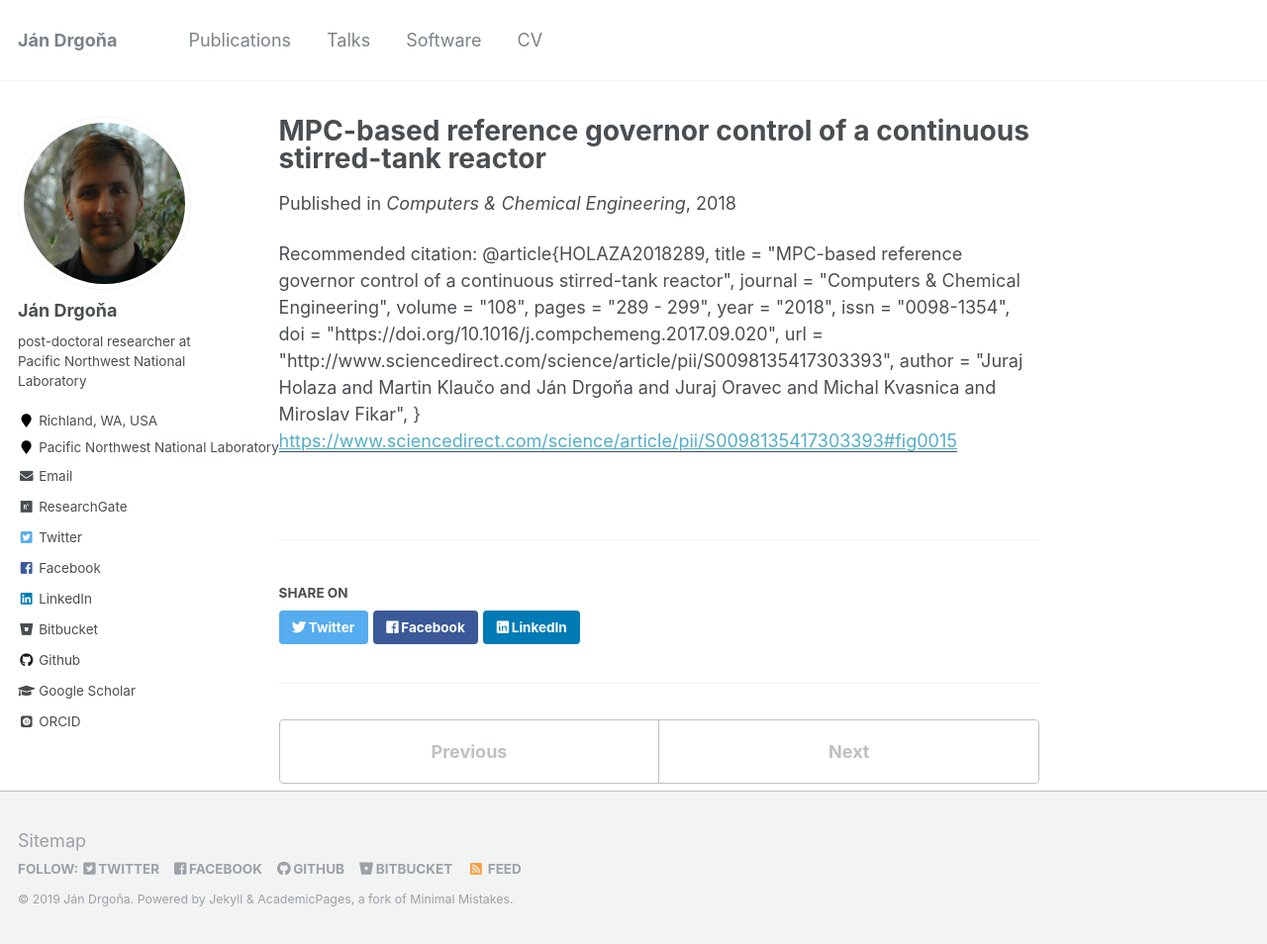
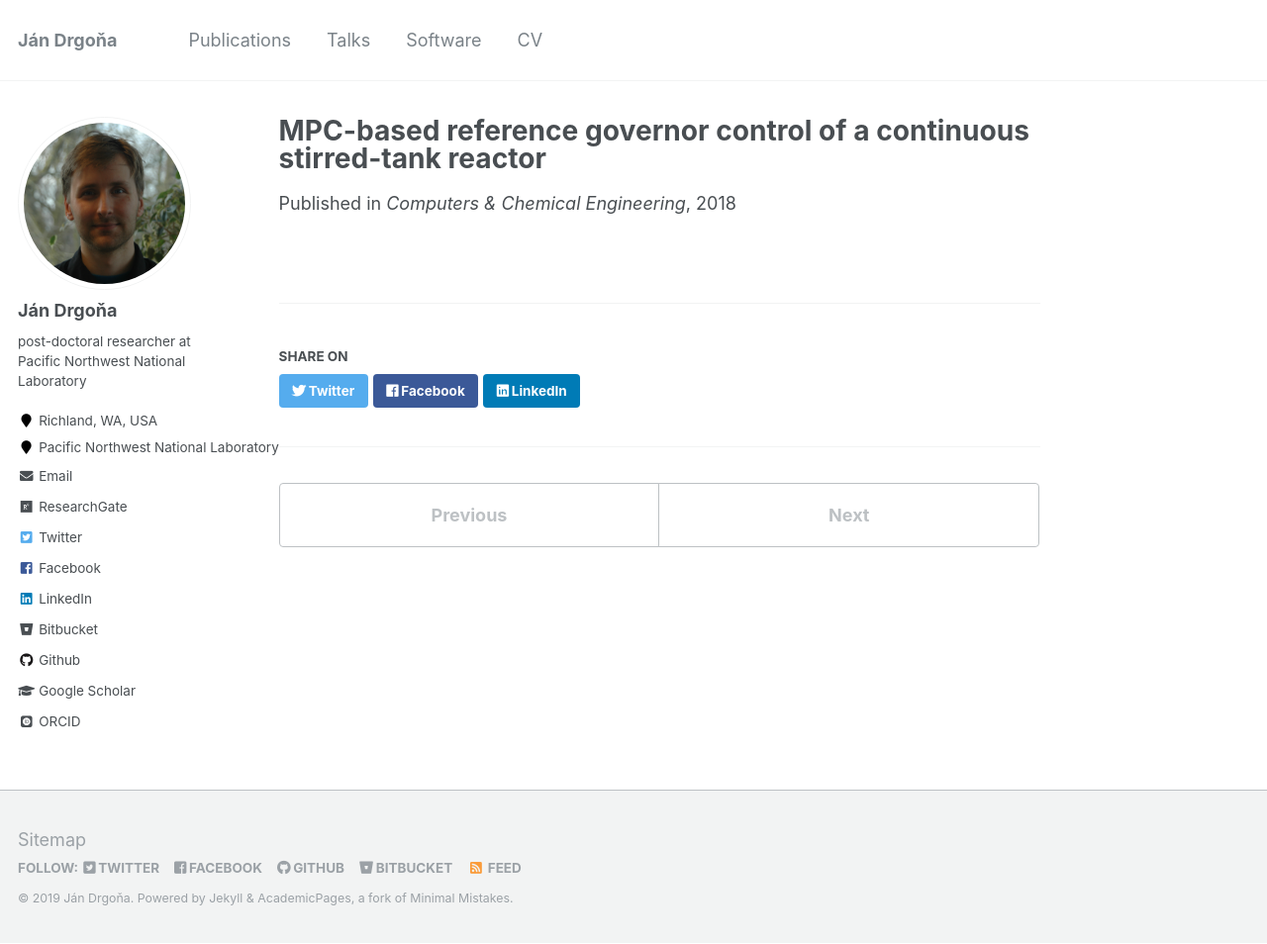
Before and after one commit to drgona/drgona.github.io.old, a Jekyll site: the page built from _publications/2018-01-4-CSTR-MPC.md, in a window 1280 px wide and 954 px high. Shown: the whole window at 99% size. Built offline with Jekyll 4.4.1, drawn with Linux system fonts in a browser that asks for light colours; some web fonts are replaced.

Commit message:
update journals

```diff
--- a/_publications/2018-01-4-CSTR-MPC.md
+++ b/_publications/2018-01-4-CSTR-MPC.md
@@ -2,18 +2,7 @@
 title: "MPC-based reference governor control of a continuous stirred-tank reactor"
 collection: publications
 permalink: /publication/2018-01-4-CSTR-MPC
-date: 2018-01-4
+date: 2018-01-04
 venue: 'Computers & Chemical Engineering'
 paperurl: 'https://www.sciencedirect.com/science/article/pii/S0098135417303393#fig0015'
-citation: '@article{HOLAZA2018289,
-title = "MPC-based reference governor control of a continuous stirred-tank reactor",
-journal = "Computers & Chemical Engineering",
-volume = "108",
-pages = "289 - 299",
-year = "2018",
-issn = "0098-1354",
-doi = "https://doi.org/10.1016/j.compchemeng.2017.09.020",
-url = "http://www.sciencedirect.com/science/article/pii/S0098135417303393",
-author = "Juraj Holaza and Martin Klaučo and Ján Drgoňa and Juraj Oravec and Michal Kvasnica and Miroslav Fikar",
-}'
 ---
```
Also changed, not shown: _publications/2017-11-01-DistillMPC.md (+1 -3 lines).
